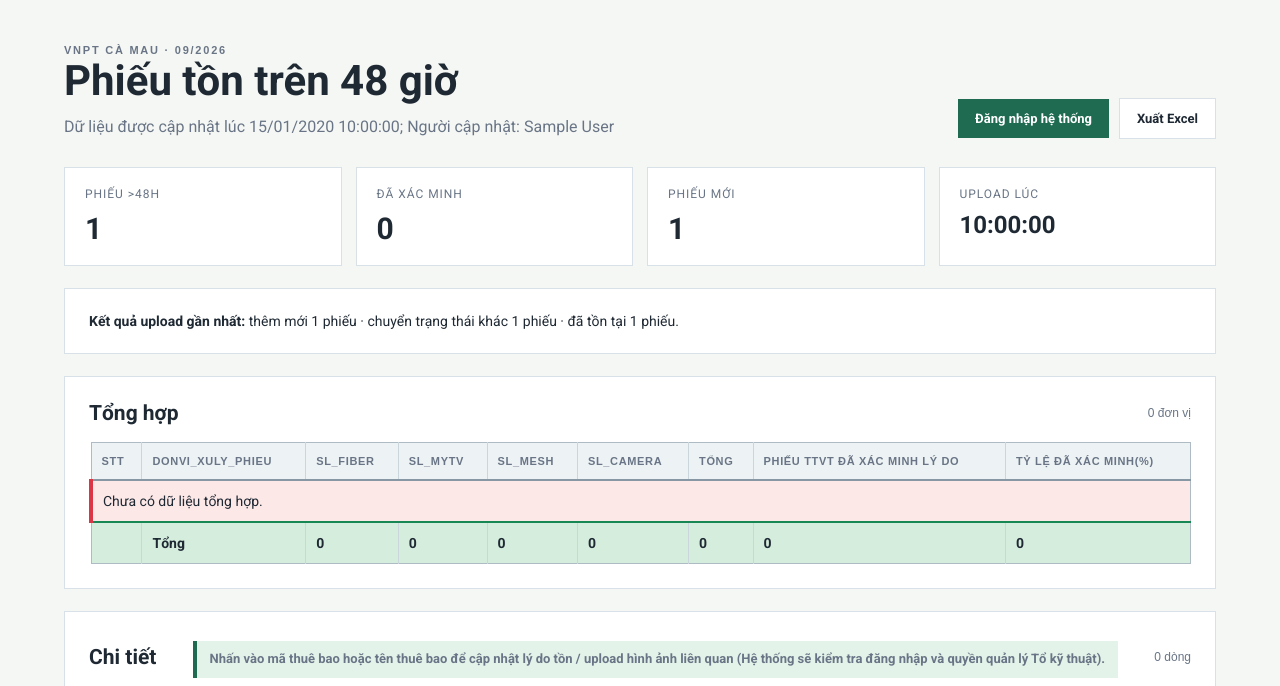
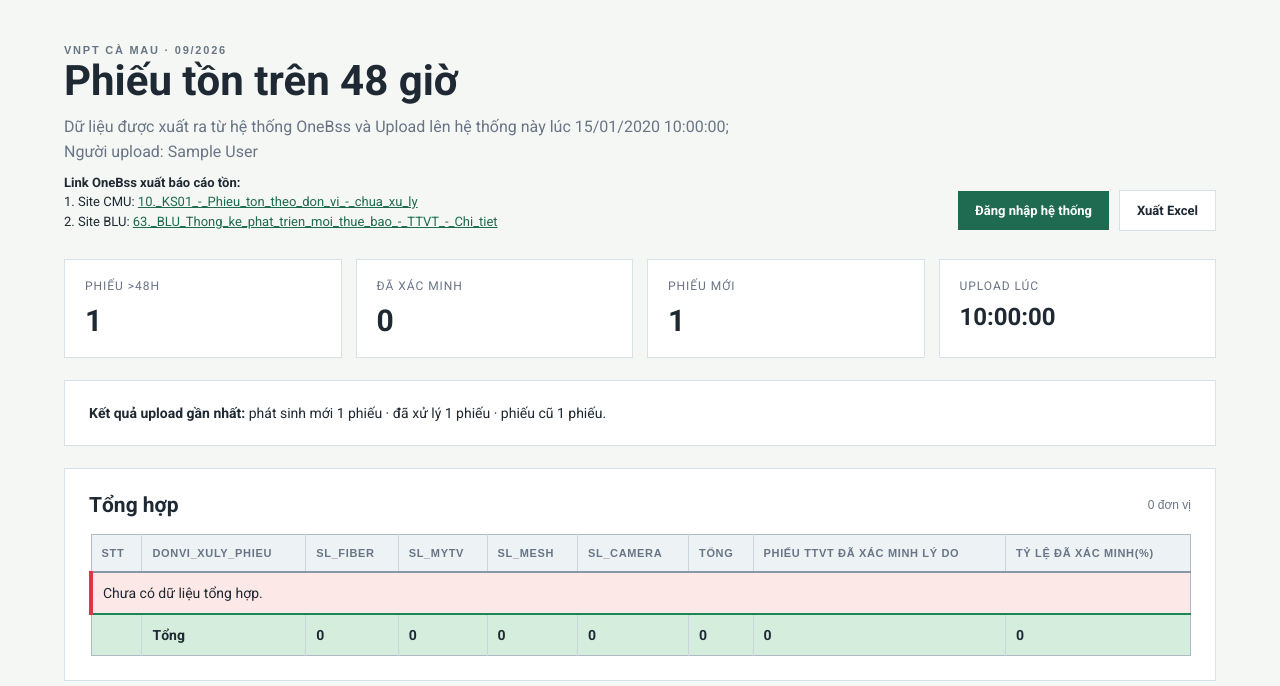
Before and after one commit to caotrinhan/phieuton, a Flask app: page / in a window 1280 px wide. Shown: the top 686 px of the page. Run offline with Flask 3, Linux system fonts and the light colour scheme; tables that the repository leaves empty hold one stand-in row (values such as "Sample post"); parts of the project's set-up code (start-up, migrations or seed data) failed here and were passed over; some libraries are stand-ins or nearby versions.

Commit message:
Tinh chinh tieu de

```diff
--- a/app/templates/dashboard.html
+++ b/app/templates/dashboard.html
@@ -4,8 +4,24 @@
   <div>
     <p class="eyebrow">VNPT CÀ MAU · 09/2026</p>
     <h1>Phiếu tồn trên 48 giờ</h1>
-    <p>{% if batch %}Dữ liệu được cập nhật lúc {{ batch.uploaded_at.strftime('%d/%m/%Y %H:%M:%S') }}; Người cập nhật: {{ batch.uploaded_by.full_name }}{% else %}Chưa có dữ liệu{% endif %}</p>
+    <p>
+      {% if batch %}
+        Dữ liệu được xuất ra từ hệ thống OneBss và Upload lên hệ thống này lúc {{ batch.uploaded_at.strftime('%d/%m/%Y %H:%M:%S') }}; Người upload: {{ batch.uploaded_by.full_name }}
+      {% else %}
+        Chưa có dữ liệu
+      {% endif %}
+    </p>
+
+    <!-- Hai đường link hướng dẫn xuất báo cáo OneBss mở tab mới -->
+    {% if batch %}
+    <div style="margin-top: 8px; font-size: 13px; line-height: 1.5;">
+      <span style="font-weight: 600; color: var(--ink);">Link OneBss xuất báo cáo tồn:</span><br>
+      1. Site CMU: <a href="https://onebss.vnpt.vn/#/report/bi?path=TINH/CAMAU/TRACUU/TON_RP_PHIEUTON_CHUA_XULY&name=10._KS01_-_Phieu_ton_theo_don_vi_-_chua_xu_ly" target="_blank" style="color: var(--green); text-decoration: underline;">10._KS01_-_Phieu_ton_theo_don_vi_-_chua_xu_ly</a><br>
+      2. Site BLU: <a href="https://onebss.vnpt.vn/#/report/bi?path=TINH/BACLIEU/BACLIEU/BAOCAO/BC_PTTB_TTVT/BC_BLU_TK_PTM_TB_TTVT&name=63._BLU_Thong_ke_phat_trien_moi_thue_bao_-_TTVT_-_Chi_tiet" target="_blank" style="color: var(--green); text-decoration: underline;">63._BLU_Thong_ke_phat_trien_moi_thue_bao_-_TTVT_-_Chi_tiet</a>
+    </div>
+    {% endif %}
   </div>
+
   <div class="heading-actions" style="align-items: center;">
     {% if current_user.is_authenticated %}
       {% if current_user.is_admin %}
@@ -84,7 +100,7 @@
 </section>
 
 <section class="panel upload-result">
-  <strong>Kết quả upload gần nhất:</strong> thêm mới {{ batch.new_tickets }} phiếu · chuyển trạng thái khác {{ batch.status_changed_tickets }} phiếu · đã tồn tại {{ batch.existing_tickets }} phiếu.
+  <strong>Kết quả upload gần nhất:</strong> phát sinh mới {{ batch.new_tickets }} phiếu · đã xử lý {{ batch.status_changed_tickets }} phiếu · phiếu cũ {{ batch.existing_tickets }} phiếu.
 </section>
 
 <section class="panel summary-panel">
```
